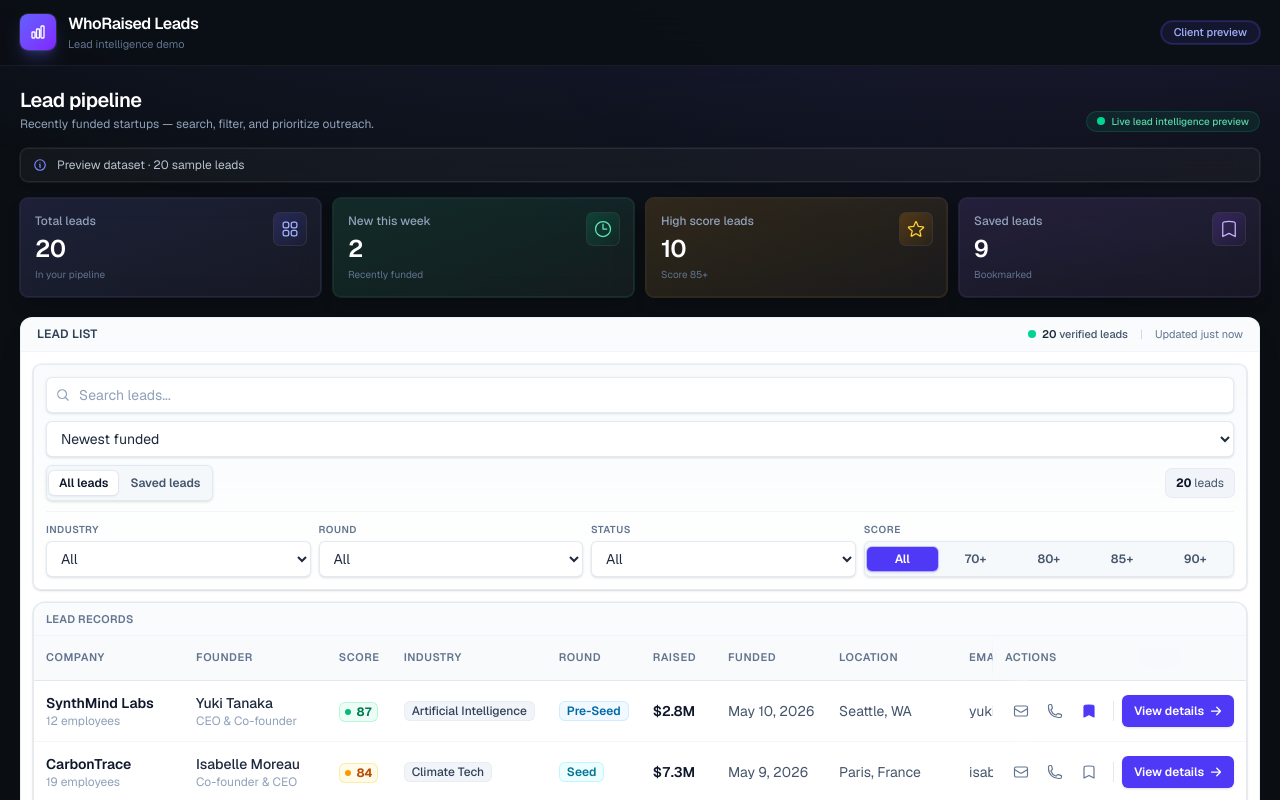
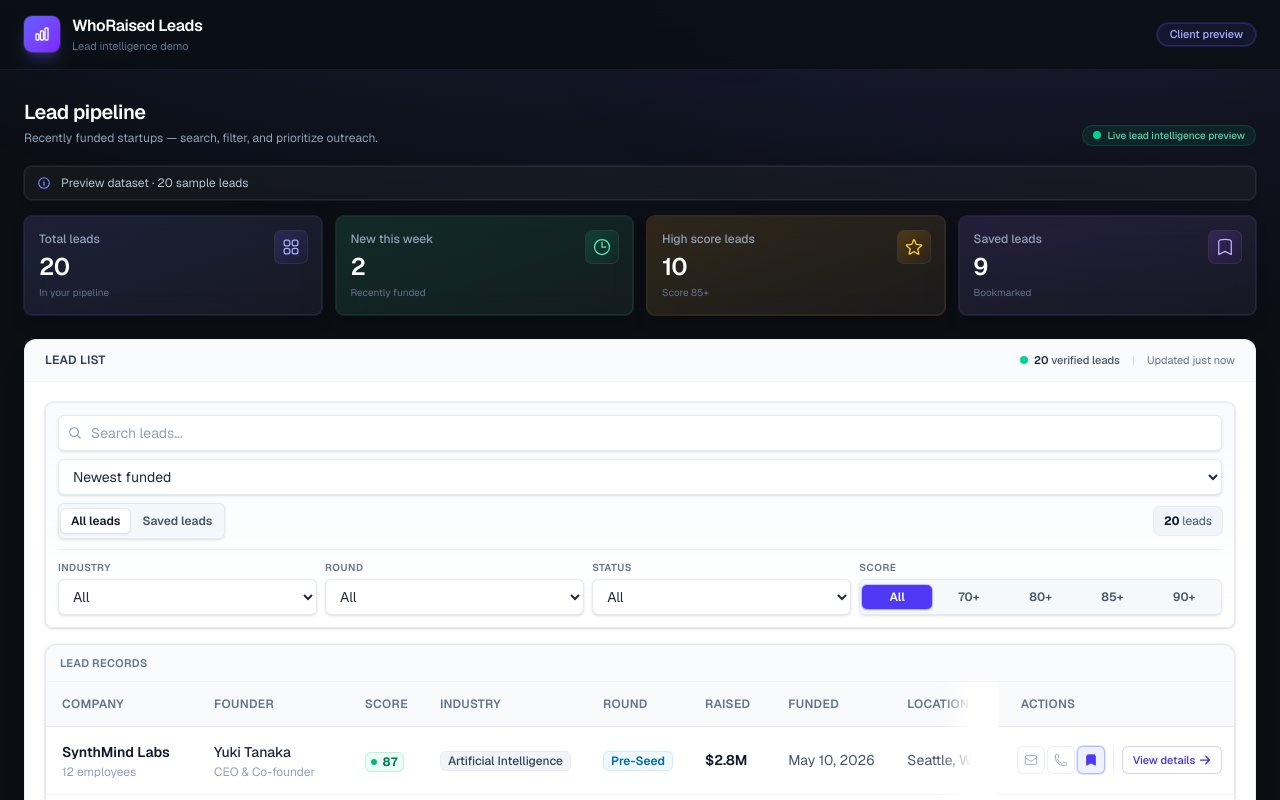
Before and after one commit to rummancouk1-jpg/whoraised-leads-demo, a Next.js app: page / in a window 1280 px wide. Shown: the top 800 px of the page. Built offline with nearby package versions, Linux system fonts and the light colour scheme.

Commit message:
Final polish pass for Actions column and sticky hover behavior

```diff
--- a/src/components/LeadDashboard.tsx
+++ b/src/components/LeadDashboard.tsx
@@ -15,6 +15,8 @@ import { LeadFilters } from "@/components/LeadFilters";
 import { LeadTable } from "@/components/LeadTable";
 import { LeadDetailDrawer } from "@/components/LeadDetailDrawer";
 import { LiveProductMeta } from "@/components/LiveProductMeta";
+
+const DASHBOARD_MAX_W = "mx-auto w-full max-w-[1320px]";
 
 function PrototypeNotice() {
   return (
@@ -103,7 +105,7 @@ export function LeadDashboard() {
       <div className="pointer-events-none fixed inset-0 bg-[radial-gradient(ellipse_60%_40%_at_100%_0%,rgba(139,92,246,0.08),transparent)]" />
 
       <header className="relative border-b border-white/[0.06] bg-[#0b0f14]/90 backdrop-blur-xl">
-        <div className="mx-auto flex max-w-[1366px] items-center justify-between px-5 py-3">
+        <div className={`flex ${DASHBOARD_MAX_W} items-center justify-between px-5 py-3.5 sm:px-6`}>
           <div className="flex items-center gap-3">
             <div className="flex h-9 w-9 items-center justify-center rounded-lg bg-gradient-to-br from-indigo-500 to-violet-600 shadow-lg shadow-indigo-500/30 ring-1 ring-white/10">
               <svg className="h-4 w-4 text-white" fill="none" viewBox="0 0 24 24" stroke="currentColor" strokeWidth={2}>
@@ -123,13 +125,13 @@ export function LeadDashboard() {
         </div>
       </header>
 
-      <main className="relative mx-auto max-w-[1366px] px-5 py-5">
-        <div className="mb-4 flex flex-wrap items-end justify-between gap-3">
+      <main className={`relative ${DASHBOARD_MAX_W} px-5 py-6 sm:px-6 sm:py-7`}>
+        <div className="mb-5 flex flex-wrap items-end justify-between gap-4">
           <div>
             <h2 className="text-xl font-semibold tracking-tight text-white">
               Lead pipeline
             </h2>
-            <p className="mt-0.5 text-xs text-slate-400">
+            <p className="mt-1 text-xs text-slate-400">
               Recently funded startups — search, filter, and prioritize outreach.
             </p>
           </div>
@@ -145,15 +147,15 @@ export function LeadDashboard() {
           saved={summary.saved}
         />
 
-        <section className="mt-5 overflow-hidden rounded-xl border border-slate-200/60 bg-white shadow-xl shadow-black/20 ring-1 ring-slate-900/[0.06]">
-          <div className="flex flex-wrap items-center justify-between gap-2 border-b border-slate-100 bg-slate-50/80 px-4 py-2">
+        <section className="mt-6 overflow-hidden rounded-xl border border-slate-200/60 bg-white shadow-xl shadow-black/20 ring-1 ring-slate-900/[0.06]">
+          <div className="flex flex-wrap items-center justify-between gap-2 border-b border-slate-100 bg-slate-50/80 px-5 py-3">
             <h3 className="text-xs font-semibold uppercase tracking-wide text-slate-700">
               Lead list
             </h3>
             <LiveProductMeta verifiedCount={filteredLeads.length} />
           </div>
 
-          <div className="space-y-3 p-3">
+          <div className="space-y-4 p-4 sm:p-5">
             <LeadFilters
               search={search}
               onSearchChange={setSearch}
--- a/src/components/LeadTable.tsx
+++ b/src/components/LeadTable.tsx
@@ -19,30 +19,33 @@ interface LeadTableProps {
   onViewDetails: (lead: Lead) => void;
 }
 
-const ACTIONS_WIDTH = 210;
+const ACTIONS_WIDTH = 228;
 
 const thClass =
-  "whitespace-nowrap px-3 py-3.5 text-left text-[11px] font-semibold uppercase tracking-wider text-slate-500";
+  "whitespace-nowrap px-4 py-3.5 text-left text-xs font-semibold uppercase tracking-wide text-slate-500";
 const tdClass =
-  "px-3 py-3 align-middle text-sm transition-colors duration-200 ease-out";
+  "px-4 py-3.5 align-middle text-sm leading-relaxed transition-colors duration-200 ease-out";
 
 const rowBase =
-  "group relative transition-all duration-200 ease-out hover:z-[1] hover:bg-gradient-to-r hover:from-indigo-50/70 hover:to-slate-50/50 hover:shadow-[inset_3px_0_0_0_rgb(99,102,241),0_1px_3px_0_rgb(15,23,42,0.04)]";
+  "group relative bg-white transition-all duration-200 ease-out hover:z-[1] hover:bg-indigo-50 hover:shadow-[inset_3px_0_0_0_rgb(99,102,241),0_1px_3px_0_rgb(15,23,42,0.04)]";
 
 const rowActive =
-  "z-[1] bg-gradient-to-r from-indigo-50/90 to-violet-50/40 shadow-[inset_3px_0_0_0_rgb(79,70,229),0_1px_4px_0_rgb(99,102,241,0.08)]";
+  "z-[1] bg-indigo-50 shadow-[inset_3px_0_0_0_rgb(79,70,229),0_1px_4px_0_rgb(99,102,241,0.08)]";
 
 const stickyActionsTdBase =
-  "sticky right-0 z-20 border-l border-slate-100 bg-white px-3 py-3 shadow-[-12px_0_24px_-12px_rgba(15,23,42,0.08)] transition-colors duration-200 ease-out group-hover:border-indigo-100/80 group-hover:bg-indigo-50/60";
+  "sticky right-0 z-40 isolate border-l border-slate-200 bg-white px-3 py-3.5 shadow-[-16px_0_24px_-12px_rgba(15,23,42,0.1)] transition-colors duration-200 ease-out group-hover:border-indigo-100 group-hover:bg-indigo-50";
 
 const stickyActionsTdActive =
-  "border-indigo-100/80 bg-indigo-50/60";
+  "border-indigo-100 bg-indigo-50";
+
+const stickyActionsTh =
+  "sticky right-0 z-40 isolate min-w-[228px] border-l border-slate-200 bg-slate-50 px-4 py-3.5 text-left text-xs font-semibold uppercase tracking-wide text-slate-500 shadow-[-16px_0_24px_-12px_rgba(15,23,42,0.08)]";
 
 const iconBtnBase =
-  "inline-flex h-8 w-8 shrink-0 items-center justify-center rounded-md transition-colors duration-200 ease-out";
+  "inline-flex h-7 w-7 shrink-0 items-center justify-center rounded-md border transition-colors duration-200 ease-out active:scale-[0.98]";
 
 const MailIcon = () => (
-  <svg className="h-4 w-4" fill="none" viewBox="0 0 24 24" stroke="currentColor" strokeWidth={1.75}>
+  <svg className="h-3.5 w-3.5" fill="none" viewBox="0 0 24 24" stroke="currentColor" strokeWidth={1.5}>
     <path
       strokeLinecap="round"
       strokeLinejoin="round"
@@ -52,7 +55,7 @@ const MailIcon = () => (
 );
 
 const PhoneIcon = () => (
-  <svg className="h-4 w-4" fill="none" viewBox="0 0 24 24" stroke="currentColor" strokeWidth={1.75}>
+  <svg className="h-3.5 w-3.5" fill="none" viewBox="0 0 24 24" stroke="currentColor" strokeWidth={1.5}>
     <path
       strokeLinecap="round"
       strokeLinejoin="round"
@@ -62,7 +65,7 @@ const PhoneIcon = () => (
 );
 
 const CheckIcon = () => (
-  <svg className="h-4 w-4" fill="none" viewBox="0 0 24 24" stroke="currentColor" strokeWidth={2.25}>
+  <svg className="icon-action-check-in h-3.5 w-3.5" fill="none" viewBox="0 0 24 24" stroke="currentColor" strokeWidth={2.5}>
     <path strokeLinecap="round" strokeLinejoin="round" d="M4.5 12.75l6 6 9-13.5" />
   </svg>
 );
@@ -84,16 +87,16 @@ function CopyIconAction({
   copied: boolean;
   onClick: () => void;
 }) {
-  const stateClass = copied
-    ? "text-emerald-600"
-    : "text-slate-500 hover:bg-slate-100 hover:text-slate-800";
+  const buttonClass = copied
+    ? "icon-action-copy-pulse border-emerald-300 bg-emerald-50 text-emerald-600 ring-1 ring-emerald-200/90"
+    : "border-slate-200/70 bg-white text-slate-400 hover:border-slate-300 hover:bg-slate-50 hover:text-indigo-600";
 
   return (
     <button
       type="button"
       onClick={onClick}
       aria-label={copied ? "Copied" : label}
-      className={`${iconBtnBase} ${stateClass}`}
+      className={`${iconBtnBase} ${buttonClass}`}
     >
       {copied ? <CheckIcon /> : kind === "email" ? <MailIcon /> : <PhoneIcon />}
       {copied && (
@@ -114,9 +117,9 @@ function SaveIconAction({
   saved: boolean;
   onClick: () => void;
 }) {
-  const stateClass = saved
-    ? "text-indigo-600 hover:bg-indigo-50 hover:text-indigo-700"
-    : "text-slate-500 hover:bg-slate-100 hover:text-slate-800";
+  const buttonClass = saved
+    ? "border-indigo-300/80 bg-indigo-50 text-indigo-600 ring-1 ring-indigo-200/60"
+    : "border-slate-200/70 bg-white text-slate-400 hover:border-slate-300 hover:bg-slate-50 hover:text-indigo-600";
 
   return (
     <button
@@ -124,14 +127,13 @@ function SaveIconAction({
       onClick={onClick}
       aria-label={label}
       aria-pressed={saved}
-      className={`${iconBtnBase} ${stateClass}`}
+      className={`${iconBtnBase} ${buttonClass}`}
     >
       <svg
-        className="h-4 w-4"
+        className={`h-3.5 w-3.5 transition-colors duration-200 ${saved ? "fill-current" : "fill-none"}`}
         viewBox="0 0 24 24"
-        fill={saved ? "currentColor" : "none"}
         stroke="currentColor"
-        strokeWidth={1.75}
+        strokeWidth={1.5}
       >
         <path
           strokeLinecap="round"
@@ -200,7 +202,7 @@ export function LeadTable({
 
   return (
     <div className="overflow-hidden rounded-xl border border-slate-200/90 bg-white shadow-sm ring-1 ring-slate-900/[0.04]">
-      <div className="border-b border-slate-100 bg-slate-50/80 px-3 py-2">
+      <div className="border-b border-slate-100 bg-slate-50/80 px-3.5 py-2.5">
         <p className="text-[11px] font-semibold uppercase tracking-wide text-slate-500">
           Lead records
         </p>
@@ -208,32 +210,28 @@ export function LeadTable({
 
       <div className="table-scroll-container relative max-w-full overflow-x-auto">
         <div
-          className="pointer-events-none absolute top-0 z-[5] h-full w-6 bg-gradient-to-r from-transparent to-white/40 transition-opacity duration-200"
+          className="table-actions-fade pointer-events-none absolute top-0 z-[35] h-full w-14"
           style={{ right: ACTIONS_WIDTH }}
           aria-hidden
         />
-        <table className="w-max min-w-full border-collapse text-left text-sm">
+        <table className="w-max border-collapse text-left">
           <thead>
             <tr className="border-b border-slate-200 bg-slate-50/90">
-              <th className={`${thClass} min-w-[150px] max-w-[180px]`}>Company</th>
-              <th className={`${thClass} min-w-[130px]`}>Founder</th>
-              <th className={`${thClass} min-w-[64px]`}>Score</th>
-              <th className={`${thClass} min-w-[110px]`}>Industry</th>
-              <th className={`${thClass} min-w-[88px]`}>Round</th>
-              <th className={`${thClass} min-w-[72px]`}>Raised</th>
-              <th className={`${thClass} min-w-[88px]`}>Funded</th>
-              <th className={`${thClass} min-w-[100px] max-w-[130px]`}>Location</th>
-              <th className={`${thClass} min-w-[130px] max-w-[170px]`}>Email</th>
-              <th className={`${thClass} min-w-[110px] max-w-[130px]`}>Phone</th>
-              <th className={`${thClass} min-w-[80px]`}>Status</th>
-              <th
-                className="sticky right-0 z-20 min-w-[210px] border-l border-slate-200/90 bg-slate-50/95 px-3 py-3.5 text-left text-[11px] font-semibold uppercase tracking-wider text-slate-500 shadow-[-12px_0_24px_-12px_rgba(15,23,42,0.12)] backdrop-blur-sm"
-              >
-                Actions
-              </th>
+              <th className={`${thClass} min-w-[152px]`}>Company</th>
+              <th className={`${thClass} min-w-[132px]`}>Founder</th>
+              <th className={`${thClass} min-w-[68px]`}>Score</th>
+              <th className={`${thClass} min-w-[112px]`}>Industry</th>
+              <th className={`${thClass} min-w-[92px]`}>Round</th>
+              <th className={`${thClass} min-w-[80px]`}>Raised</th>
+              <th className={`${thClass} min-w-[96px]`}>Funded</th>
+              <th className={`${thClass} min-w-[108px]`}>Location</th>
+              <th className={`${thClass} min-w-[200px]`}>Email</th>
+              <th className={`${thClass} min-w-[132px]`}>Phone</th>
+              <th className={`${thClass} min-w-[88px]`}>Status</th>
+              <th className={stickyActionsTh}>Actions</th>
             </tr>
           </thead>
-          <tbody className="divide-y divide-slate-100/90">
+          <tbody className="divide-y divide-slate-100">
             {leads.map((lead) => {
               const emailCopyId = `${lead.id}-email`;
               const phoneCopyId = `${lead.id}-phone`;
@@ -244,7 +242,7 @@ export function LeadTable({
                   key={lead.id}
                   className={`${rowBase} ${isActive ? rowActive : ""}`}
                 >
-                  <td className={`${tdClass} min-w-[150px] max-w-[180px] group-hover:text-slate-900`}>
+                  <td className={`${tdClass} min-w-[152px] group-hover:text-slate-900`}>
                     <div className={`font-semibold transition-colors duration-200 ${isActive ? "text-indigo-900" : "text-slate-900 group-hover:text-indigo-900"}`}>
                       {lead.companyName}
                     </div>
@@ -252,7 +250,7 @@ export function LeadTable({
                       {lead.employeeCount} employees
                     </p>
                   </td>
-                  <td className={tdClass}>
+                  <td className={`${tdClass} min-w-[132px]`}>
                     <p className="font-medium text-slate-800">{lead.founderName}</p>
                     <p className="line-clamp-1 text-xs text-slate-400">{lead.founderTitle}</p>
                   </td>
@@ -271,22 +269,16 @@ export function LeadTable({
                   <td className={`${tdClass} whitespace-nowrap text-slate-600`}>
                     {formatDate(lead.fundingDate)}
                   </td>
-                  <td className={`${tdClass} max-w-[130px] truncate text-slate-600`} title={lead.location}>
+                  <td className={`${tdClass} min-w-[108px] max-w-[140px] truncate text-slate-600`} title={lead.location}>
                     {lead.location}
                   </td>
-                  <td className={`${tdClass} max-w-[170px]`}>
-                    <span
-                      className="block cursor-help truncate text-slate-600 transition-colors hover:text-indigo-700"
-                      title={lead.email}
-                    >
+                  <td className={`${tdClass} min-w-[200px] whitespace-nowrap text-slate-600`}>
+                    <span className="block transition-colors hover:text-indigo-700">
                       {lead.email}
                     </span>
                   </td>
-                  <td className={`${tdClass} max-w-[130px]`}>
-                    <span
-                      className="block cursor-help truncate whitespace-nowrap text-slate-600 transition-colors hover:text-indigo-700"
-                      title={lead.phone}
-                    >
+                  <td className={`${tdClass} min-w-[132px] whitespace-nowrap text-slate-600`}>
+                    <span className="block transition-colors hover:text-indigo-700">
                       {lead.phone}
                     </span>
                   </td>
@@ -294,7 +286,7 @@ export function LeadTable({
                     <StatusBadge status={lead.status} />
                   </td>
                   <td
-                    className={`${stickyActionsTdBase} min-w-[210px] ${isActive ? stickyActionsTdActive : ""}`}
+                    className={`${stickyActionsTdBase} min-w-[228px] ${isActive ? stickyActionsTdActive : ""}`}
                   >
                     <div className="flex items-center justify-end gap-0.5">
                       <CopyIconAction
@@ -318,7 +310,7 @@ export function LeadTable({
                       <button
                         type="button"
                         onClick={() => onViewDetails(lead)}
-                        className="inline-flex h-8 shrink-0 items-center gap-1.5 rounded-md bg-indigo-600 px-3 text-xs font-semibold text-white shadow-sm transition-colors hover:bg-indigo-700"
+                        className="inline-flex h-7 shrink-0 items-center gap-1 rounded-md border border-indigo-200/90 bg-white px-2.5 text-[11px] font-medium text-indigo-700 transition-colors hover:border-indigo-300 hover:bg-indigo-50/80"
                       >
                         View details
                         <ArrowRightIcon />
--- a/src/components/SummaryCards.tsx
+++ b/src/components/SummaryCards.tsx
@@ -60,7 +60,7 @@ export function SummaryCards({ total, newThisWeek, highScore, saved }: SummaryCa
   const values = { total, newThisWeek, highScore, saved };
 
   return (
-    <div className="grid grid-cols-2 gap-3 lg:grid-cols-4">
+    <div className="grid grid-cols-2 gap-3.5 lg:grid-cols-4">
       {cards.map((card) => (
         <div
           key={card.key}
```
Also changed, not shown: src/app/globals.css (+19 -0 lines).
